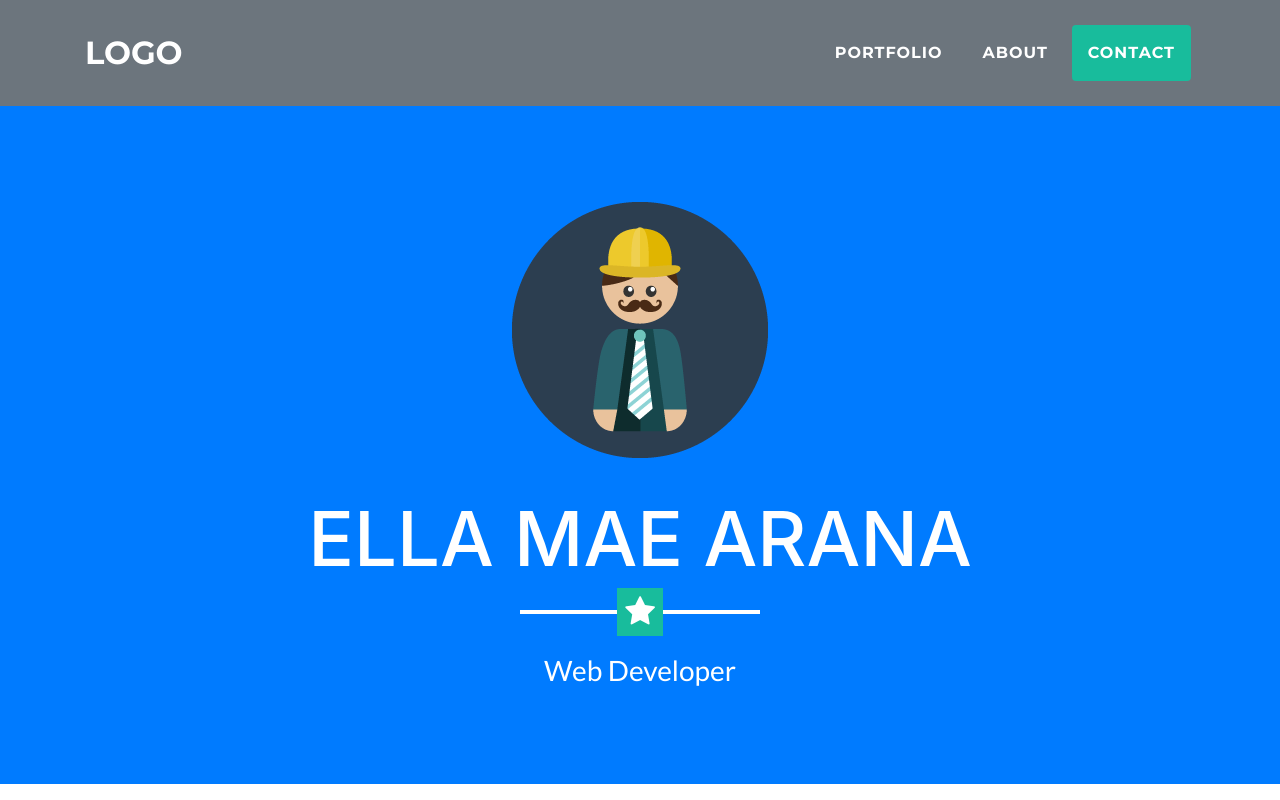
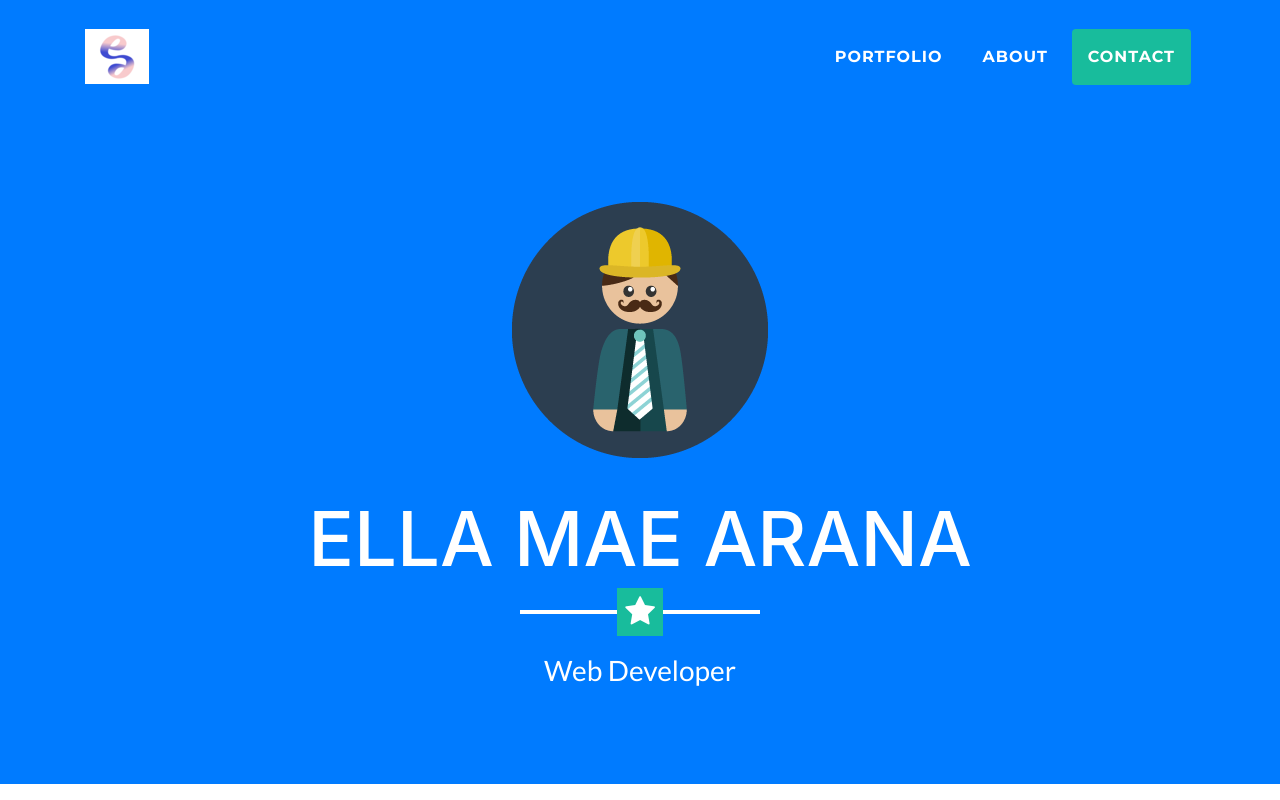
Before and after one commit to ellamae0821/earana_v2.0, a website with bundled scripts: page index.html in a window 1280 px wide. Shown: the top 800 px of the page. Built offline with nearby package versions, Linux system fonts and the light colour scheme.

Commit message:
adds logo

```diff
--- a/index.html
+++ b/index.html
@@ -29,9 +29,9 @@
   <body id="page-top">
 
     <!-- Navigation -->
-    <nav class="navbar navbar-expand-lg bg-secondary fixed-top text-uppercase" id="mainNav">
+    <nav class="navbar navbar-expand-lg fixed-top text-uppercase" id="mainNav">
       <div class="container">
-        <a class="navbar-brand js-scroll-trigger" href="#page-top">LOGO</a>
+        <a class="navbar-brand js-scroll-trigger" href="#page-top"><img src="img/brand.ico"></a>
         <button class="navbar-toggler navbar-toggler-right text-uppercase bg-primary text-white rounded" type="button" data-toggle="collapse" data-target="#navbarResponsive" aria-controls="navbarResponsive" aria-expanded="false" aria-label="Toggle navigation">
           Menu
           <i class="fa fa-bars"></i>
--- a/scss/_navbar.scss
+++ b/scss/_navbar.scss
@@ -2,6 +2,7 @@
 #mainNav {
   padding-top: 1rem;
   padding-bottom: 1rem;
+  backgroud: #ffffff;
   @include heading-font;
   .navbar-brand {
     color: $white;
```
Also changed, not shown: css/freelancer.css, css/freelancer.min.css, img/brand.ico (added).
